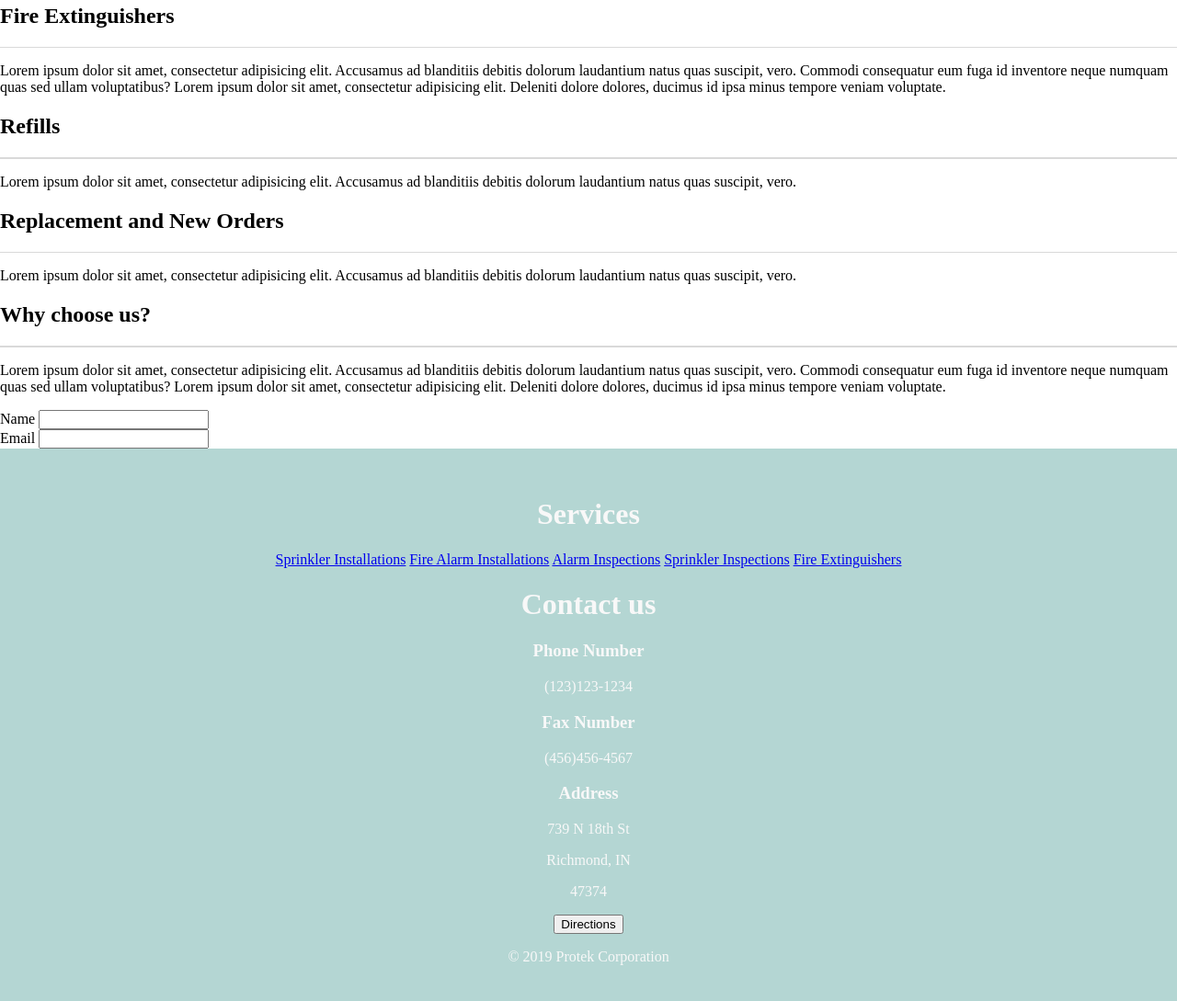
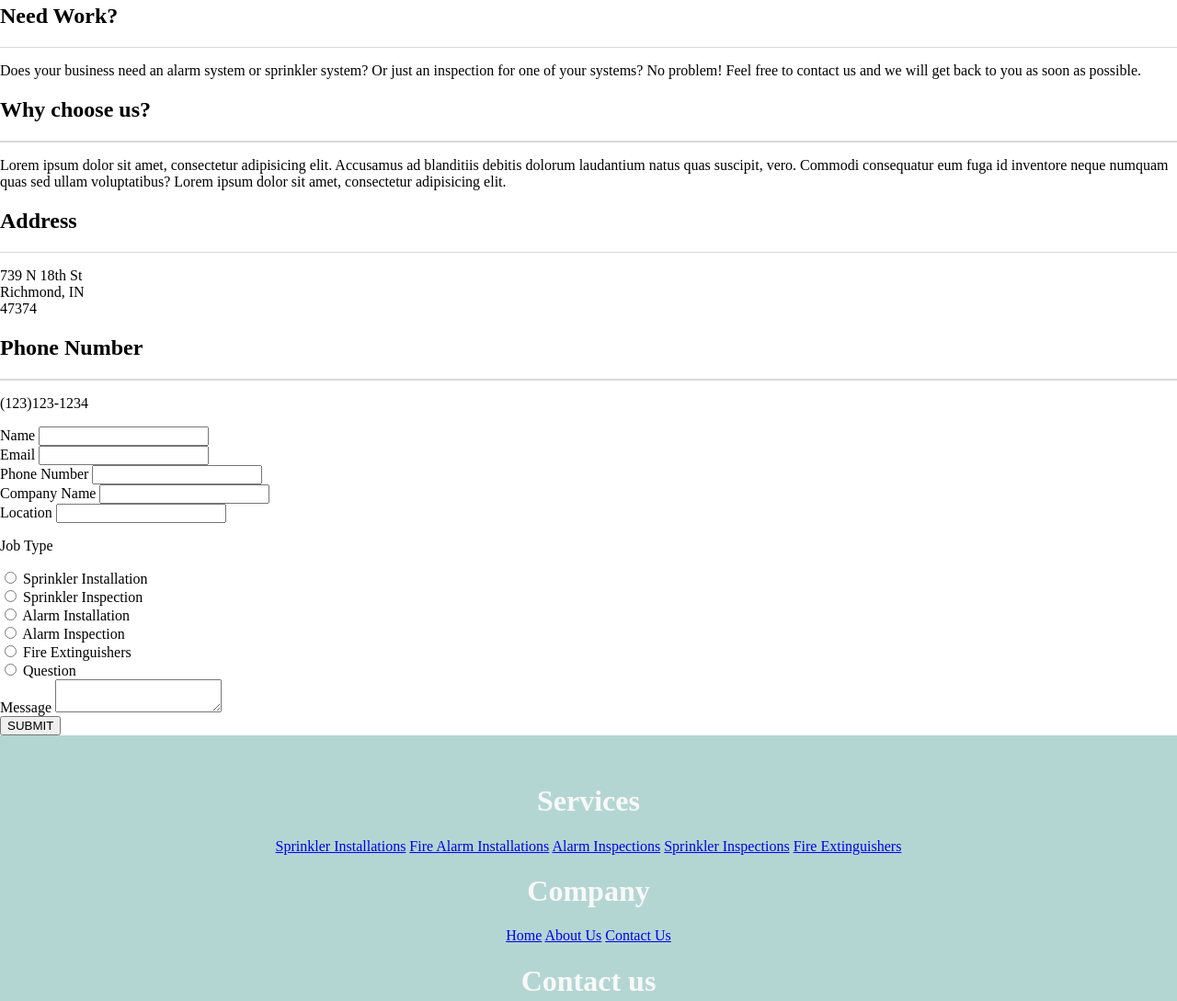
Before and after one commit to crtalbot98/Protek-Corp-Website, a plain HTML site: page contact.html in a window 1280 px wide. Shown: the part 816-1905 px from the top of the page at 92% size. Drawn offline with Linux system fonts and the light colour scheme.

Commit message:
added form
Form and new text has been added

```diff
--- a/contact.html
+++ b/contact.html
@@ -55,27 +55,10 @@
 <section id="contactSection">
     <div id="serviceSection">
         <div>
-            <h1>Fire Extinguishers</h1>
+            <h1>Need Work?</h1>
             <div class="line"></div>
-            <p>Lorem ipsum dolor sit amet, consectetur adipisicing elit.
-                Accusamus ad blanditiis debitis dolorum laudantium natus quas suscipit,
-                vero. Commodi consequatur eum fuga id inventore neque numquam quas sed
-                ullam voluptatibus? Lorem ipsum dolor sit amet, consectetur adipisicing elit.
-                Deleniti dolore dolores, ducimus id ipsa minus tempore veniam voluptate.</p>
-        </div>
-        <div>
-            <h1>Refills</h1>
-            <div class="line"></div>
-            <p>Lorem ipsum dolor sit amet, consectetur adipisicing elit.
-                Accusamus ad blanditiis debitis dolorum laudantium natus quas suscipit,
-                vero.</p>
-        </div>
-        <div>
-            <h1>Replacement and New Orders</h1>
-            <div class="line"></div>
-            <p>Lorem ipsum dolor sit amet, consectetur adipisicing elit.
-                Accusamus ad blanditiis debitis dolorum laudantium natus quas suscipit,
-                vero.</p>
+            <p>Does your business need an alarm system or sprinkler system? Or just an inspection for one of your systems? No problem!
+                Feel free to contact us and we will get back to you as soon as possible.</p>
         </div>
         <div>
             <h1>Why choose us?</h1>
@@ -83,8 +66,19 @@
             <p>Lorem ipsum dolor sit amet, consectetur adipisicing elit.
                 Accusamus ad blanditiis debitis dolorum laudantium natus quas suscipit,
                 vero. Commodi consequatur eum fuga id inventore neque numquam quas sed
-                ullam voluptatibus? Lorem ipsum dolor sit amet, consectetur adipisicing elit.
-                Deleniti dolore dolores, ducimus id ipsa minus tempore veniam voluptate.</p>
+                ullam voluptatibus? Lorem ipsum dolor sit amet, consectetur adipisicing elit.</p>
+        </div>
+        <div>
+            <h1>Address</h1>
+            <div class="line"></div>
+            <p>739 N 18th St<br>
+            Richmond, IN<br>
+            47374</p>
+        </div>
+        <div>
+            <h1>Phone Number</h1>
+            <div class="line"></div>
+            <p>(123)123-1234</p>
         </div>
     </div>
 
@@ -97,17 +91,81 @@
             <label for="email">Email</label>
             <input type="email" name="Email" id="email">
         </div>
+        <div>
+            <label for="phone">Phone Number</label>
+            <input type="text" name="Phone Number" id="phone">
+        </div>
+        <div>
+            <label for="companyName">Company Name</label>
+            <input type="text" name="Company Name" id="companyName">
+        </div>
+        <div>
+            <label for="location">Location</label>
+            <input type="text" name="Location" id="location">
+        </div>
+        <div id="jobTypeSection">
+            <p>Job Type</p>
+            <div class="radioBtnContainer">
+                <label for="sprinklerInstall">
+                <input type="radio" name="Job Type" id="sprinklerInstall" value="Sprinkler Installation">
+                   <span>Sprinkler Installation</span>
+                </label>
+            </div>
+            <div class="radioBtnContainer">
+                <label for="sprinklerInspect">
+                <input type="radio" name="Job Type" value="Sprinkler Inspection" id="sprinklerInspect">
+                <span>Sprinkler Inspection</span>
+                </label>
+            </div>
+            <div class="radioBtnContainer">
+                <label for="alarmInstall">
+                <input type="radio" name="Job Type" value="Alarm Installation" id="alarmInstall">
+                <span>Alarm Installation</span>
+                </label>
+            </div>
+            <div class="radioBtnContainer">
+                <label for="alarmInspect">
+                <input type="radio" name="Job Type" value="Alarm Inspection" id="alarmInspect">
+                <span>Alarm Inspection</span>
+                </label>
+            </div>
+            <div class="radioBtnContainer">
+                <label for="fireExt">
+                <input type="radio" name="Job Type" value="Fire Extinguishers" id="fireExt">
+                <span>Fire Extinguishers</span>
+                </label>
+            </div>
+            <div class="radioBtnContainer">
+                <label for="noneQuestion">
+                <input type="radio" name="Job Type" value="None/Question" id="noneQuestion">
+                <span>Question</span>
+                </label>
+            </div>
+        </div>
+        <div>
+            <label for="message">Message</label>
+            <textarea name="Message" id="message" maxlength="250" form="contactForm"></textarea>
+        </div>
+        <div>
+            <button type="submit" id="submitBtn">SUBMIT</button>
+        </div>
     </form>
 </section>
 
 <footer>
-    <div id="footerLinks">
+    <div class="footerLinks">
         <h1>Services</h1>
-        <a class="footerServiceLinks" href="#">Sprinkler Installations</a>
-        <a class="footerServiceLinks" href="#">Fire Alarm Installations</a>
-        <a class="footerServiceLinks" href="#">Alarm Inspections</a>
-        <a class="footerServiceLinks" href="#">Sprinkler Inspections</a>
-        <a class="footerServiceLinks" href="#">Fire Extinguishers</a>
+        <a class="footerServiceLinks" href="sprinkler-page.html">Sprinkler Installations</a>
+        <a class="footerServiceLinks" href="alarm-page.html">Fire Alarm Installations</a>
+        <a class="footerServiceLinks" href="alarm-page.html">Alarm Inspections</a>
+        <a class="footerServiceLinks" href="sprinkler-page.html">Sprinkler Inspections</a>
+        <a class="footerServiceLinks" href="extinguisher-page.html">Fire Extinguishers</a>
+    </div>
+    <div class="footerLinks">
+        <h1>Company</h1>
+        <a class="footerServiceLinks" href="index.html">Home</a>
+        <a class="footerServiceLinks" href="about.html">About Us</a>
+        <a class="footerServiceLinks" href="contact.html">Contact Us</a>
     </div>
     <div id="footerContact">
         <h1>Contact us</h1>
@@ -126,5 +184,6 @@
     <p id="copyright">&copy; 2019 Protek Corporation</p>
 </footer>
 
+<script src="js/form-send-data.js"></script>
 </body>
 </html>
--- /dev/null
+++ b/js/form-send-data.js
@@ -0,0 +1,20 @@
+getData = () =>{
+  const input = document.getElementsByTagName("input");
+  const form = document.getElementById("contactForm");
+  const textArea = document.getElementsByTagName("textarea");
+
+  form.addEventListener("submit", function(e){
+      e.preventDefault();
+
+      for(var i = 0; i<input.length; i++){
+          if(input[i].type === "radio" && input[i].checked){
+              console.log(this[i].value);
+          }
+          else if(input[i].type !== "radio"){
+              console.log(this[i].value);
+          }
+      }
+  });
+};
+
+getData();
```
Also changed, not shown: js/navigationJS.js (added, +21 -0 lines).
